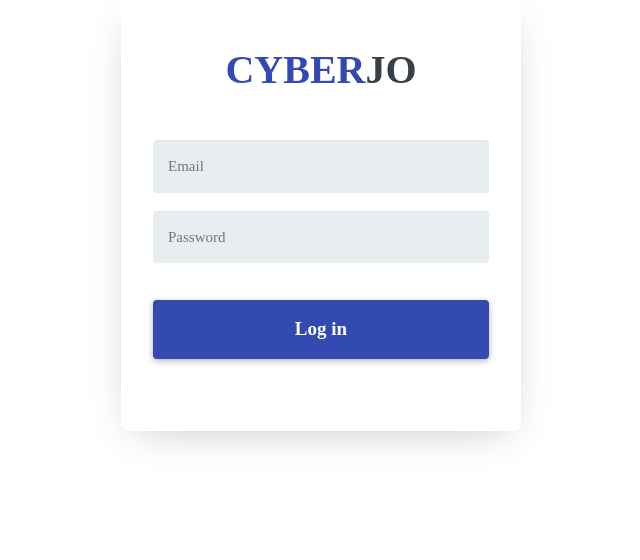
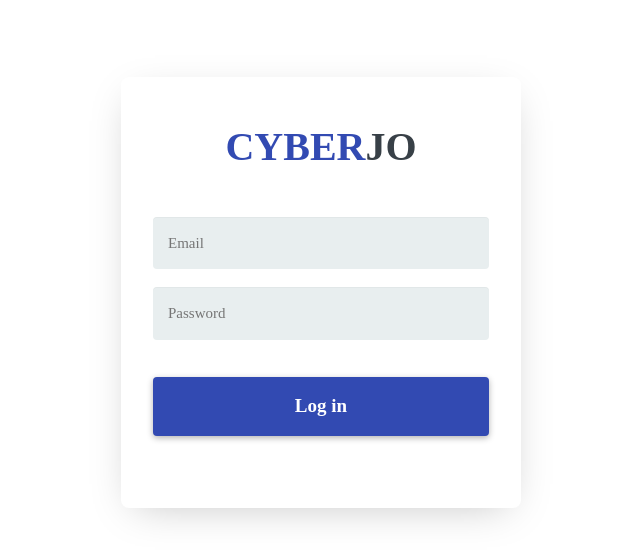
Before and after one commit to yousefalkhatibDev/Cyber-Security-Manager-UI, a React (Create React App) app: page /login in a window 1280 px wide. Shown: the top 560 px of the page, without its empty margins (319-959 px from the left). Built offline with nearby package versions, Linux system fonts and the light colour scheme.

Commit message:
fixed the navbar

```diff
--- a/src/style/custom.css
+++ b/src/style/custom.css
@@ -685,9 +685,8 @@ select {
   flex-wrap: wrap;
   justify-content: center;
   align-content: center;
-  width: 90%;
-  margin-left: auto;
-  margin-right: auto;
+  padding: 6%;
+  margin: 0;
 }
 
 .Login form {
```
